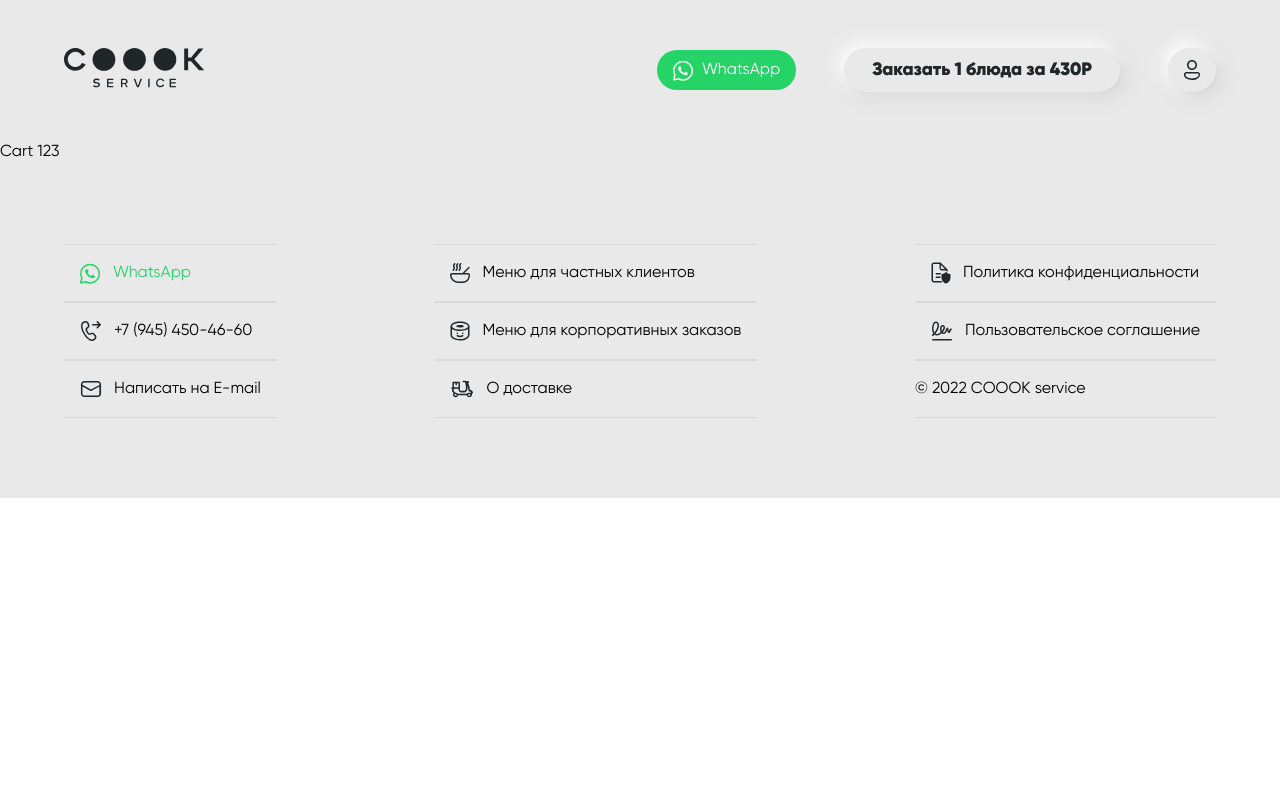
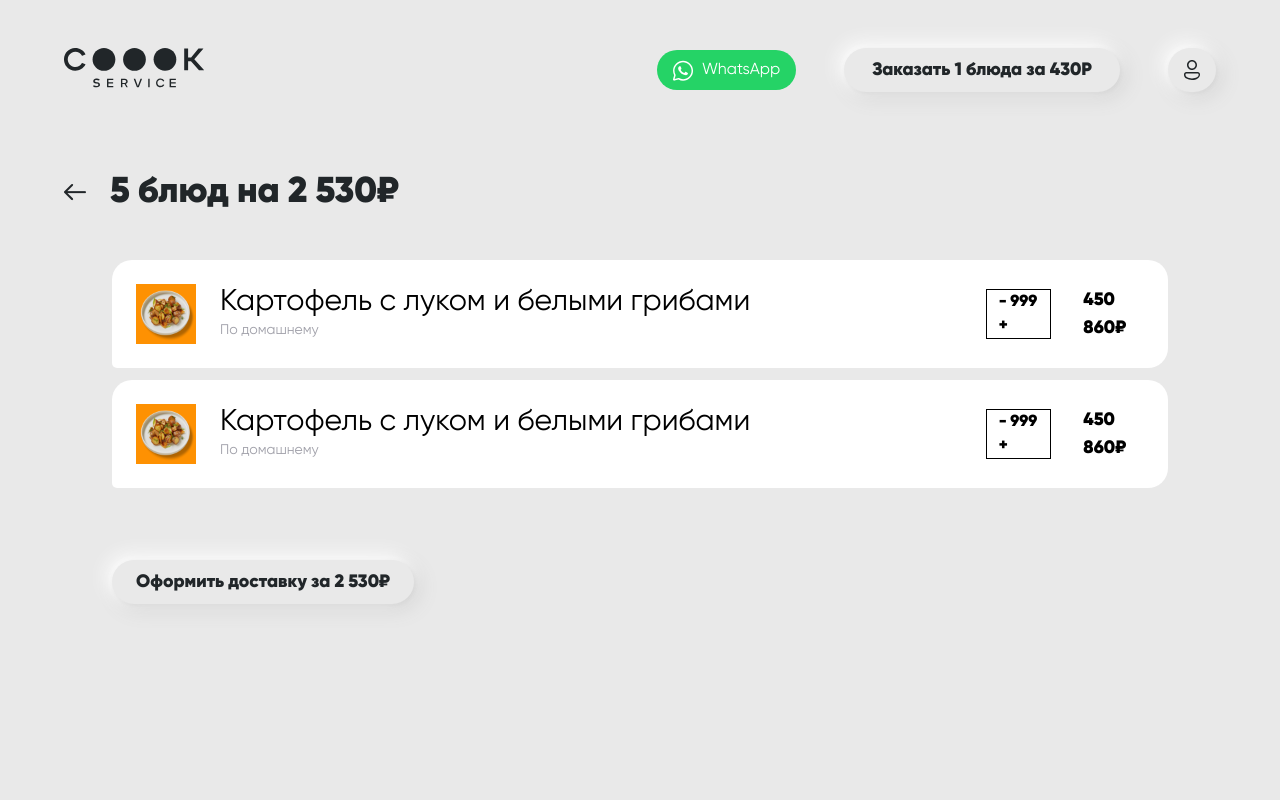
Before and after one commit to OmurbekArykbaev/cook-service, a React (Create React App) app: page /cart in a window 1280 px wide. Shown: the top 800 px of the page. Built offline with nearby package versions, Linux system fonts and the light colour scheme.

Commit message:
create cart/items

```diff
--- a/public/index.html
+++ b/public/index.html
@@ -1,14 +1,12 @@
 <!DOCTYPE html>
 <html lang="en">
+
 <head>
   <meta charset="utf-8" />
   <link rel="icon" href="%PUBLIC_URL%/favicon.ico" />
   <meta name="viewport" content="width=device-width, initial-scale=1" />
   <meta name="theme-color" content="#000000" />
-    <meta
-      name="description"
-      content="Web site created using create-react-app"
-    />
+  <meta name="description" content="Web site created using create-react-app" />
   <link rel="apple-touch-icon" href="%PUBLIC_URL%/logo192.png" />
   <!--
       manifest.json provides metadata used when your web app is installed on a
@@ -26,7 +24,8 @@
     -->
   <title>React App</title>
 </head>
-  <body>
+
+<body class="bg-[#E9E9E9]">
   <noscript>You need to enable JavaScript to run this app.</noscript>
   <div id="root"></div>
   <!--
@@ -40,4 +39,5 @@
       To create a production bundle, use `npm run build` or `yarn build`.
     -->
 </body>
+
 </html>
--- a/src/App.tsx
+++ b/src/App.tsx
@@ -5,7 +5,7 @@ import Layout from "./pages/Layout"
 
 function App() {
   return (
-    <div className="App bg-gray">
+    <div className="App">
       <BrowserRouter>
         <Routes>
           <Route path="/" element={<Layout />}>
--- /dev/null
+++ b/src/components/CartItem/CartItem.tsx
@@ -0,0 +1,30 @@
+import React from "react"
+
+const CartItem = () => {
+  return (
+    <li className="p-3 sm:p-6 bg-white rounded-tl-[20px] rounded-tr-[20px] rounded-br-[20px] rounded-bl-[5px] mb-3">
+      <div className="flex flex-col md:flex-row md:items-center md:justify-between">
+        {/* <!-- title, img --> */}
+        <div className="flex w-full border-b  md:border-b-0  pb-6 md:pb-0">
+          <div className="flex justify-center items-center mr-6 min-w-[30px]  md:max-w-[60px] bg-orange">
+            <img src="./img/dish.png" alt="" />
+          </div>
+          <div className="flex flex-col items-start">
+            <h3 className="text-xl md:text-3xl">
+              Картофель с луком и белыми грибами
+            </h3>
+            <p className="text-sm text-zinc-400">По домашнему</p>
+          </div>
+        </div>
+
+        {/* <!-- quan and price --> */}
+        <div className="flex justify-around  items-center pt-6 md:pt-0 md:justify-start">
+          <div className="mr-8 font-bold border px-3">- 999 +</div>
+          <h3 className="text-lg font-bold">450 860₽</h3>
+        </div>
+      </div>
+    </li>
+  )
+}
+
+export default CartItem
--- a/src/pages/Cart.tsx
+++ b/src/pages/Cart.tsx
@@ -1,7 +1,37 @@
 import React from "react"
+import CartItem from "../components/CartItem/CartItem"
 
 const Cart = () => {
-  return <div>Cart 123</div>
+  return (
+    <main>
+      <section>
+        <div className="container wrapper">
+          <div className="flex flex-col py-8">
+            {/* <!-- title --> */}
+            <div className="flex w-full mb-8 lg:mb-0">
+              <button className="mr-6">
+                <img src="./img/arrow.png" alt="" />
+              </button>
+              <h1 className="text-[#212629] font-bold text-2xl sm:text-4xl">
+                5 блюд на 2 530₽
+              </h1>
+            </div>
+            {/* <!-- item wrapper --> */}
+            <ul className="flex flex-col p-3 md:p-12 w-full">
+              <CartItem />
+              <CartItem />
+            </ul>
+            {/* <!-- button to order --> */}
+            <div className="flex justify-center w-full px-12 py-3 mb-24  md:justify-start">
+              <button className="btn text-xl font-bold px-7 py-4 md:text-lg lg:px-6 lg:py-2">
+                Оформить доставку за 2 530₽
+              </button>
+            </div>
+          </div>
+        </div>
+      </section>
+    </main>
+  )
 }
 
 export default Cart
--- a/tailwind.config.js
+++ b/tailwind.config.js
@@ -15,6 +15,7 @@ module.exports = {
       colors: {
         gray: "#E9E9E9",
         black: "#212629",
+        orange: "#FE9102",
       },
     },
   },
```
Lines whose indentation alone changed are shown as unchanged.
